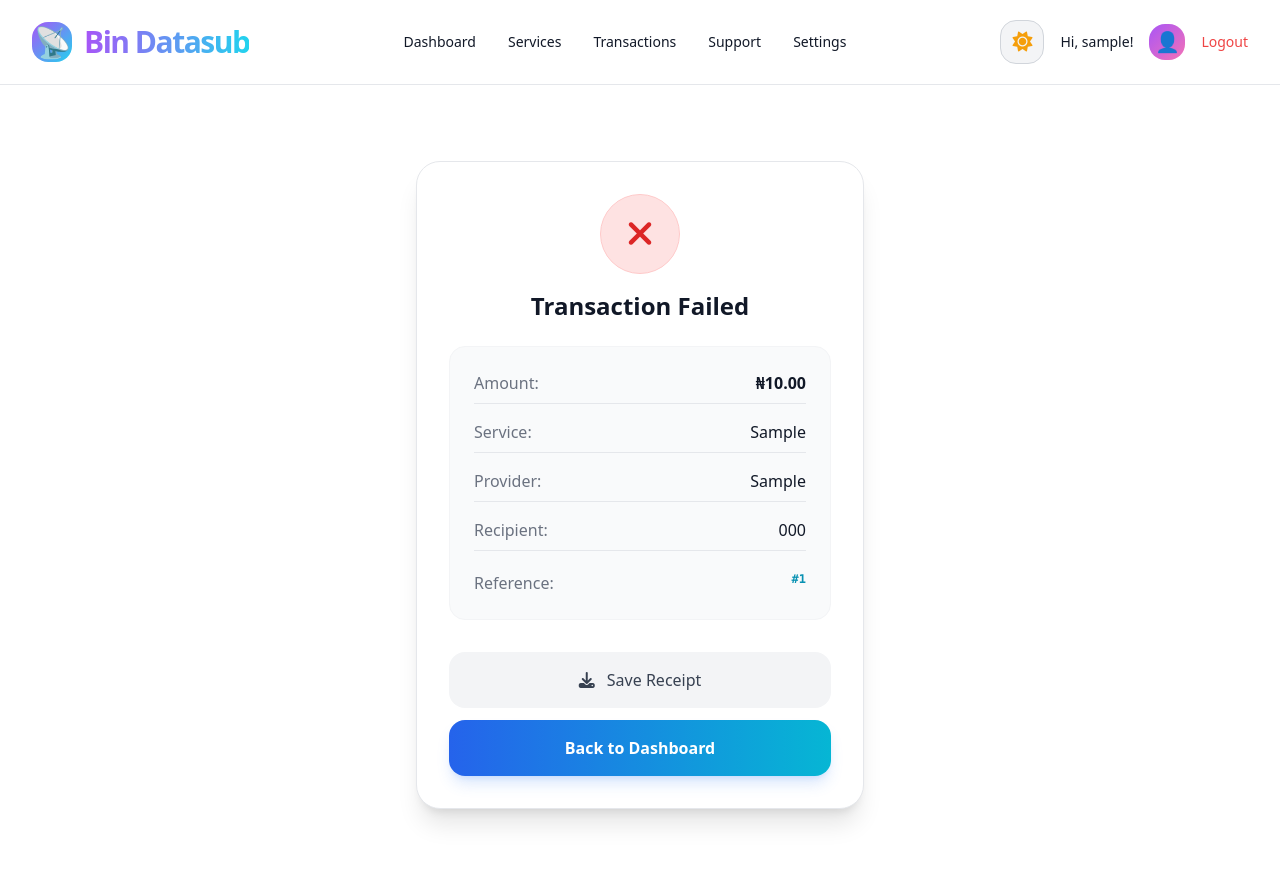
After one commit to Hidar022/Bin_datasub, a Django app: page /receipt/1/ in a window 1280 px wide. The commit adds this page. Run offline with Django 5.2, Linux system fonts and the light colour scheme; a user stored in the database is signed in; tables that the repository leaves empty hold one stand-in row (values such as "Sample post"); some libraries are stand-ins or nearby versions.

Commit message:
improvement of transaction and added receipt page

```diff
--- /dev/null
+++ b/vtuapp/templates/vtuapp/transaction_receipt.html
@@ -0,0 +1,58 @@
+{% extends 'vtuapp/base.html' %}
+
+{% block content %}
+<div class="min-h-screen flex items-center justify-center py-12 px-4 transition-colors duration-300">
+    <!-- The Card: White in light mode, Dark Blue in dark mode -->
+    <div class="max-w-md w-full bg-white dark:bg-[#12123a] border border-gray-200 dark:border-purple-500/50 rounded-3xl p-8 text-center shadow-xl dark:shadow-2xl relative overflow-hidden transition-all">
+
+        <!-- Status Icon Section -->
+        <div class="mb-6">
+            {% if transaction.status == 'Successful' %}
+                <div class="w-20 h-20 bg-emerald-100 dark:bg-emerald-500/20 text-emerald-600 dark:text-emerald-500 rounded-full flex items-center justify-center text-4xl mx-auto border border-emerald-200 dark:border-emerald-500/30">
+                    <i class="fas fa-check"></i>
+                </div>
+                <h2 class="text-2xl font-bold text-gray-900 dark:text-white mt-4">Transaction Successful</h2>
+            {% else %}
+                <div class="w-20 h-20 bg-red-100 dark:bg-red-500/20 text-red-600 dark:text-red-500 rounded-full flex items-center justify-center text-4xl mx-auto border border-red-200 dark:border-red-500/30">
+                    <i class="fas fa-times"></i>
+                </div>
+                <h2 class="text-2xl font-bold text-gray-900 dark:text-white mt-4">Transaction Failed</h2>
+            {% endif %}
+        </div>
+
+        <!-- Details Box -->
+        <div class="space-y-4 text-left bg-gray-50 dark:bg-[#1a1a4a] p-6 rounded-2xl border border-gray-100 dark:border-white/5 transition-colors">
+            <div class="flex justify-between border-b border-gray-200 dark:border-white/5 pb-2">
+                <span class="text-gray-500 dark:text-gray-400">Amount:</span>
+                <span class="text-gray-900 dark:text-white font-bold">₦{{ transaction.amount }}</span>
+            </div>
+            <div class="flex justify-between border-b border-gray-200 dark:border-white/5 pb-2">
+                <span class="text-gray-500 dark:text-gray-400">Service:</span>
+                <span class="text-gray-900 dark:text-white">{{ transaction.transaction_type }}</span>
+            </div>
+            <div class="flex justify-between border-b border-gray-200 dark:border-white/5 pb-2">
+                <span class="text-gray-500 dark:text-gray-400">Provider:</span>
+                <span class="text-gray-900 dark:text-white capitalize">{{ transaction.provider }}</span>
+            </div>
+            <div class="flex justify-between border-b border-gray-200 dark:border-white/5 pb-2">
+                <span class="text-gray-500 dark:text-gray-400">Recipient:</span>
+                <span class="text-gray-900 dark:text-white">{{ transaction.phone_or_meter }}</span>
+            </div>
+            <div class="flex justify-between pt-1">
+                <span class="text-gray-500 dark:text-gray-400">Reference:</span>
+                <span class="text-cyan-600 dark:text-cyan-400 text-xs font-mono font-bold">#{{ transaction.id }}</span>
+            </div>
+        </div>
+
+        <!-- Action Buttons -->
+        <div class="mt-8 space-y-3">
+            <button onclick="window.print()" class="w-full bg-gray-100 dark:bg-white/10 hover:bg-gray-200 dark:hover:bg-white/20 text-gray-700 dark:text-white py-4 rounded-2xl font-medium transition-all">
+                <i class="fas fa-download mr-2"></i> Save Receipt
+            </button>
+            <a href="{% url 'dashboard' %}" class="block w-full bg-gradient-to-r from-blue-600 to-cyan-500 dark:from-purple-500 dark:to-cyan-400 text-white py-4 rounded-2xl font-bold shadow-lg shadow-blue-500/20 dark:shadow-cyan-500/20">
+                Back to Dashboard
+            </a>
+        </div>
+    </div>
+</div>
+{% endblock %}
--- a/vtuapp/urls.py
+++ b/vtuapp/urls.py
@@ -22,6 +22,7 @@ urlpatterns = [
     path('fund-wallet/', views.fund_wallet, name='fund_wallet'),
     path('fund-wallet/callback/', views.fund_wallet_callback, name='fund_wallet_callback'),
     path('transactions/', views.transactions_history, name='transactions'),
+    path('receipt/<int:pk>/', views.transaction_receipt, name='receipt_detail'),
 
     # Other pages
     path('services/', views.services_page, name='services'),
--- a/vtuapp/views.py
+++ b/vtuapp/views.py
@@ -502,35 +502,30 @@ def buy_airtime(request):
                 result = service.buy_airtime(network_id=net_id, phone=phone, amount=amount)
 
                 if result['success']:
-                    # Deduct from user wallet
-                    try:
-                        wallet.balance -= amount
-                        wallet.save()
-                    except Exception as wallet_err:
-                        print(f"Wallet update error: {wallet_err}")
-                        # Still proceed since API call succeeded
+                    wallet.balance -= amount
+                    wallet.save()
 
-                    # Record Transaction
-                    try:
-                        Transaction.objects.create(
-                            user=request.user,
-                            transaction_type='Airtime',
-                            amount=amount,
-                            provider=network_name,
-                            phone_or_meter=phone,
-                            status='Successful',
-                            transaction_id=result.get('transaction_id')
-                        )
-                    except Exception as tx_err:
-                        print(f"Transaction recording error: {tx_err}")
-                        # Still return success since purchase went through
+                    # 🔥 CHANGE: Capture the transaction object in a variable
+                    new_tx = Transaction.objects.create(
+                        user=request.user,
+                        transaction_type='Airtime',
+                        amount=amount,
+                        provider=network_name,
+                        phone_or_meter=phone,
+                        status='Successful',
+                        transaction_id=result.get('transaction_id')
+                    )
 
-                    return JsonResponse({'status': 'success', 'message': f'✅ ₦{amount} Airtime sent to {phone}!'})
+                    # 🔥 CHANGE: Return the redirect_url for the receipt
+                    return JsonResponse({
+                        'status': 'success',
+                        'message': f'✅ ₦{amount} Airtime sent!',
+                        'redirect_url': reverse('receipt_detail', kwargs={'pk': new_tx.pk})
+                    })
                 else:
                     return JsonResponse({'status': 'error', 'message': result['message']}, status=400)
 
             return JsonResponse({'status': 'error', 'message': '❌ Invalid form data'}, status=400)
-
         except Exception as e:
             print(f"Buy airtime exception: {traceback.format_exc()}")
             return JsonResponse({'status': 'error', 'message': f'Server error: {str(e)}'}, status=500)
@@ -581,47 +576,34 @@ def buy_data(request):
             print(f"API Result: {result}")
 
             if result['success']:
-                # Deduct balance
-                try:
-                    wallet.balance -= plan.price
-                    wallet.save()
-                except Exception as wallet_err:
-                    print(f"Wallet update error: {wallet_err}")
-                    # Still proceed since API call succeeded
+                wallet.balance -= plan.price
+                wallet.save()
 
-                try:
-                    Transaction.objects.create(
-                        user=request.user,
-                        transaction_type='Data',
-                        amount=plan.price,
-                        provider='smeplug',
-                        phone_or_meter=phone,
-                        status='Successful',
-                        transaction_id=result.get('transaction_id')
-                    )
-                except Exception as tx_err:
-                    print(f"Transaction recording error: {tx_err}")
-                    # Still return success since purchase went through
+                # 🔥 CHANGE: Capture transaction object
+                new_tx = Transaction.objects.create(
+                    user=request.user,
+                    transaction_type='Data',
+                    amount=plan.price,
+                    provider=plan.network.name if hasattr(plan, 'network') else 'smeplug',
+                    phone_or_meter=phone,
+                    status='Successful',
+                    transaction_id=result.get('transaction_id')
+                )
 
+                # 🔥 CHANGE: Return redirect_url
                 return JsonResponse({
                     'status': 'success',
-                    'message': f'✅ {plan.name} purchased successfully to {phone}!'
+                    'message': f'✅ {plan.name} purchased!',
+                    'redirect_url': reverse('receipt_detail', kwargs={'pk': new_tx.pk})
                 })
             else:
-                return JsonResponse({
-                    'status': 'error',
-                    'message': result.get('message', 'Purchase failed')
-                }, status=400)
+                # ... (error handling) ...
+                return JsonResponse({'status': 'error', 'message': result.get('message')}, status=400)
 
         except Exception as e:
-            print("=== BUY DATA CRASHED ===")
-            print(traceback.format_exc())
-            return JsonResponse({
-                'status': 'error',
-                'message': f'Server error occurred: {str(e)}'
-            }, status=500)
+            # ... (exception handling) ...
+            return JsonResponse({'status': 'error', 'message': str(e)}, status=500)
 
-    # GET
     form = DataPurchaseForm()
     plans = DataPlan.objects.filter(is_active=True)
     return render(request, 'vtuapp/buy_data.html', {'form': form, 'plans': plans})
@@ -707,6 +689,17 @@ def transactions_history(request):
     return render(request, 'vtuapp/transactions.html', {'transactions': transactions})
 
 @login_required
+def transaction_receipt(request, pk):
+    # We use get_object_or_404 to handle invalid IDs gracefully
+    from django.shortcuts import get_object_or_404
+
+    transaction = get_object_or_404(Transaction, pk=pk, user=request.user)
+
+    return render(request, 'vtuapp/transaction_receipt.html', {
+        'transaction': transaction
+    })
+
+@login_required
 def services_page(request):
     return render(request, 'vtuapp/services.html')
 
```
Also changed, not shown: vtuapp/templates/vtuapp/buy_airtime.html (+14 -5 lines), vtuapp/templates/vtuapp/buy_data.html (+13 -4 lines).
